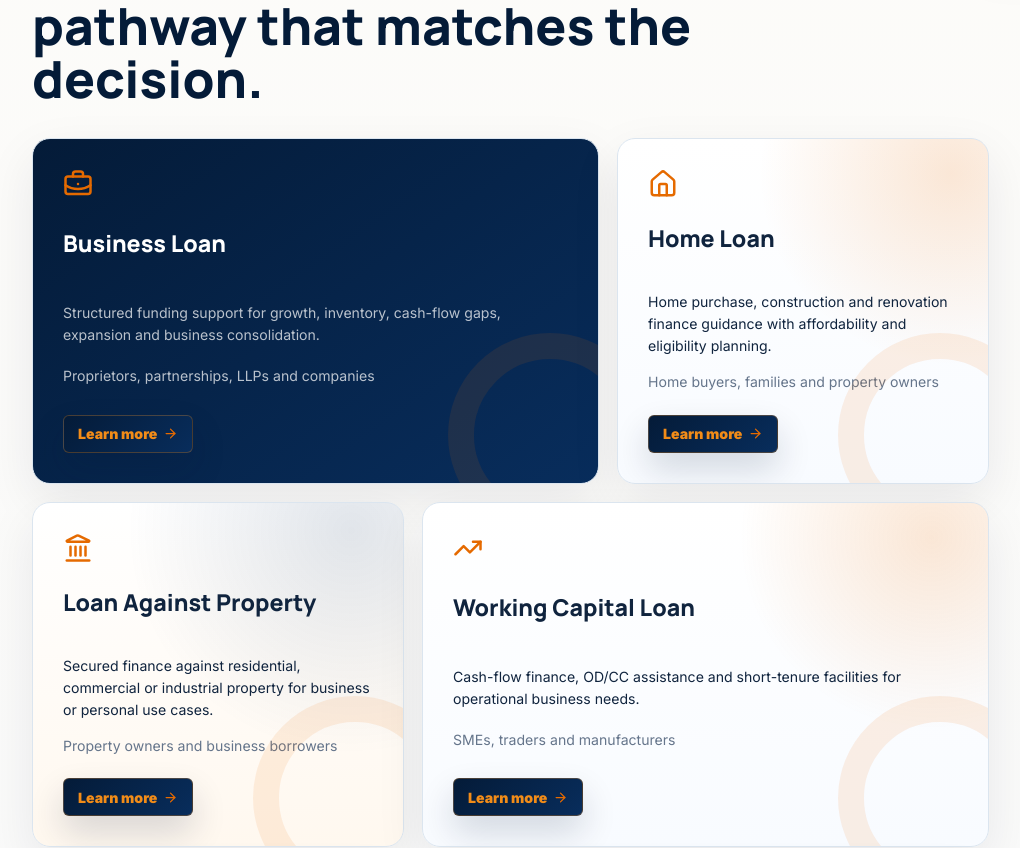
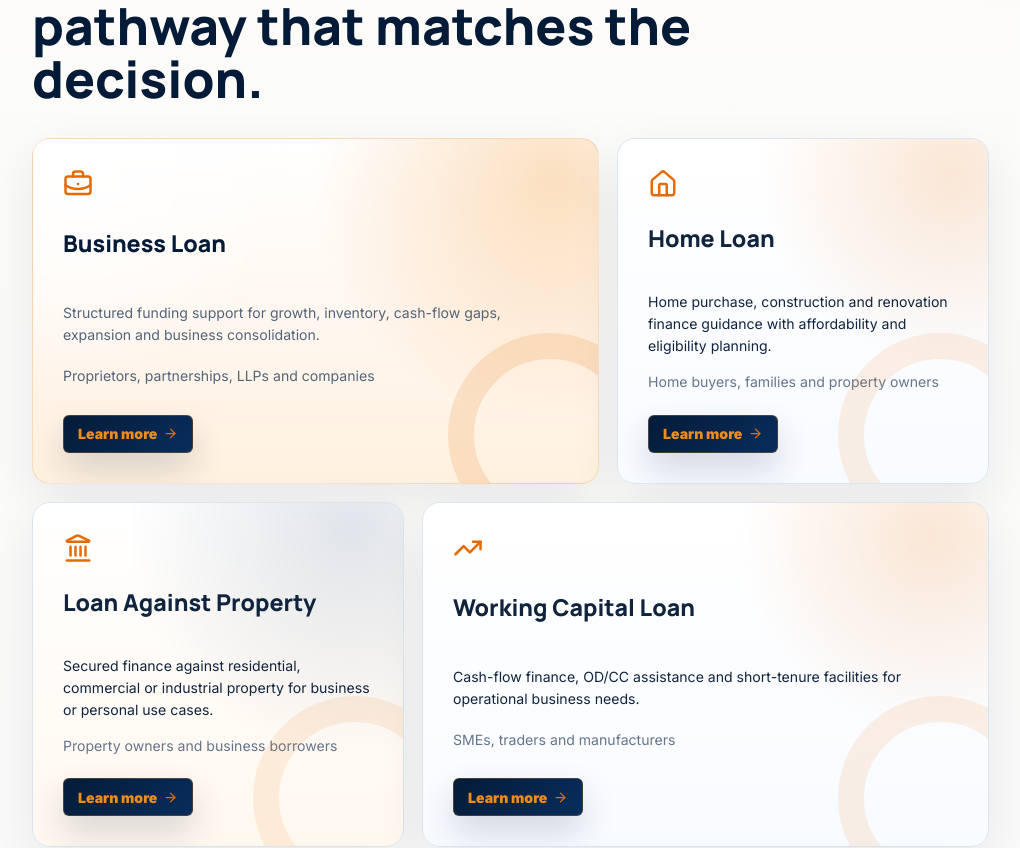
Before and after one commit to aiwanaitsolution-cyber/aura-fintech, a Next.js app: page / in a window 1280 px wide. Shown: the part 1140-1988 px from the top of the page, without its empty margins (32-1052 px from the left). Built offline with nearby package versions, Linux system fonts and the light colour scheme.

Commit message:
Lighten featured service card

```diff
--- a/app/globals.css
+++ b/app/globals.css
@@ -1051,13 +1051,21 @@ textarea {
 }
 
 .bento-0 {
-  background: linear-gradient(145deg, var(--deep), var(--primary));
-  color: #fff;
+  color: var(--deep);
+  background:
+    radial-gradient(circle at 92% 12%, rgba(242, 140, 24, 0.26), transparent 15rem),
+    radial-gradient(circle at 8% 10%, rgba(255, 255, 255, 0.95), transparent 13rem),
+    linear-gradient(180deg, #fff, #fff7ef 52%, #fff1df);
+  border-color: rgba(229, 106, 0, 0.18);
 }
 
 .bento-0 p,
 .bento-0 small {
-  color: rgba(255,255,255,.72);
+  color: #52647a;
+}
+
+.bento-0::after {
+  border-color: rgba(229, 106, 0, 0.15);
 }
 
 .bento-2 {
```
